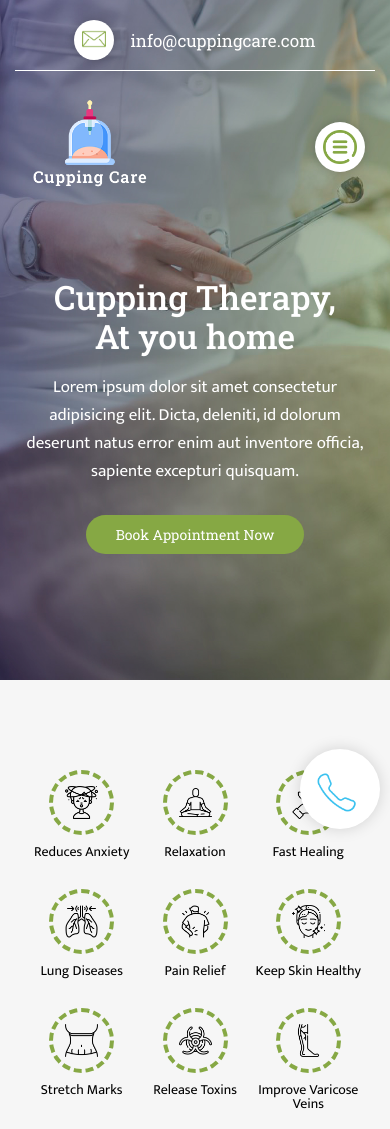
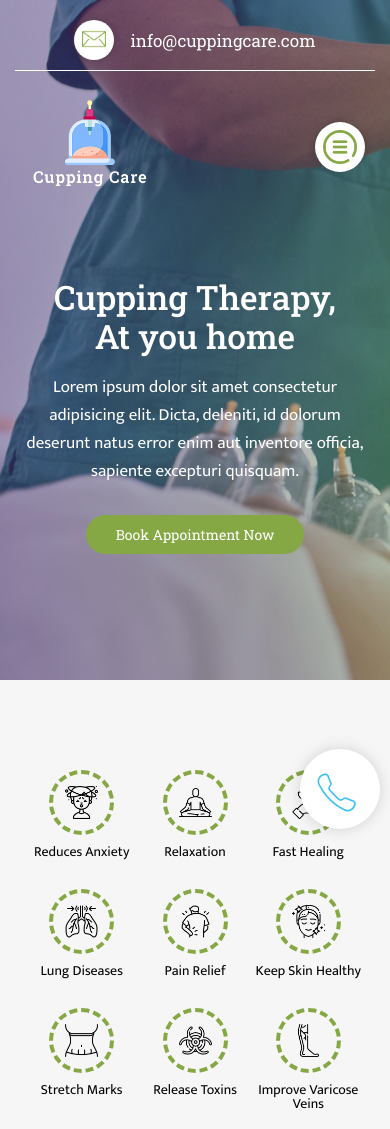
Before and after one commit to MdFarzan/Cupping-Care, a plain HTML site: page index.html in a window 390 px wide. Shown: the top 1129 px of the page. Drawn offline with Linux system fonts and the light colour scheme.

Commit message:
specific hero img added for small devices

```diff
--- a/css/style.css
+++ b/css/style.css
@@ -1109,4 +1109,10 @@ footer .col-4{
         font-size: 16px;
     }
 
+    .hero-sm{
+        background-image: url('/assets/hero-img-sm.jpg');
+        background-size:cover;
+        background-image:right center;
+    }
+
 }
```
Also changed, not shown: assets/hero-img-sm.jpg (added).
